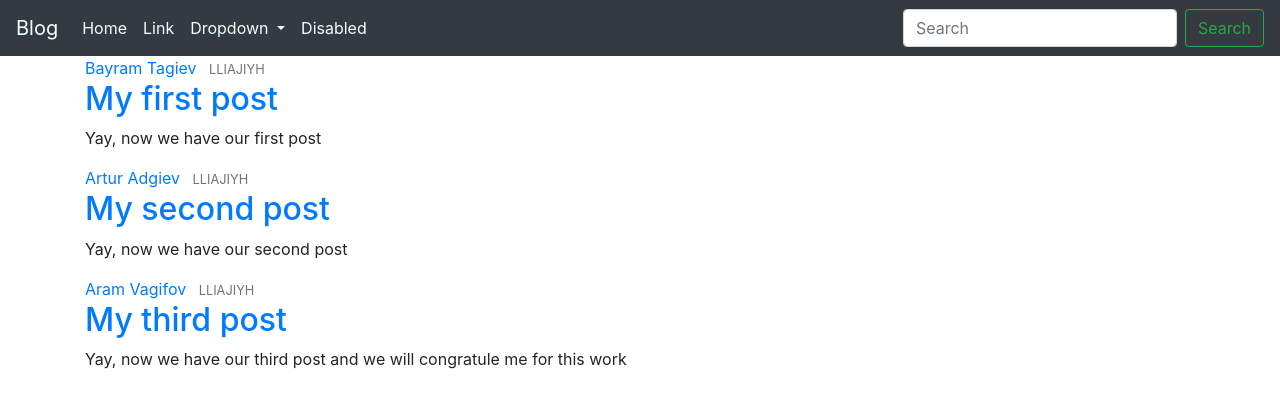
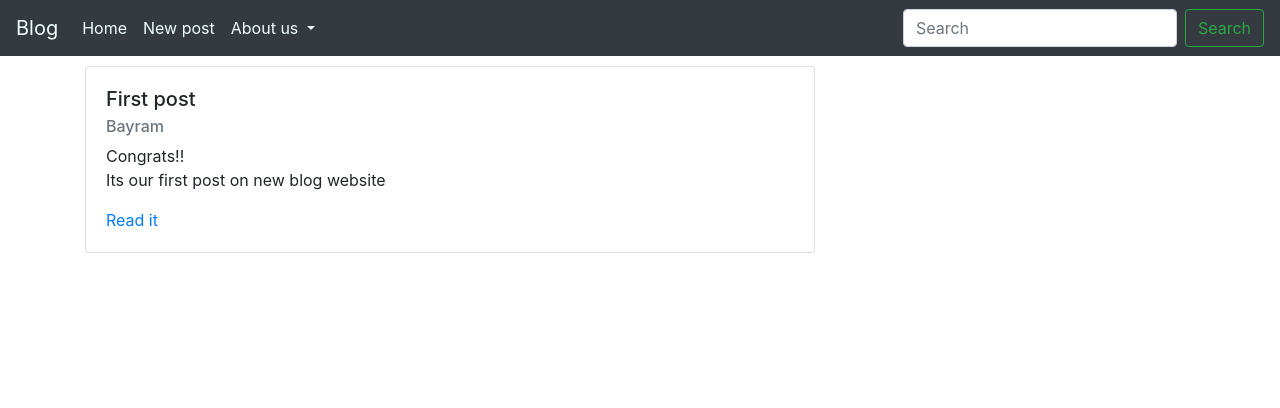
Before and after one commit to LLIAJIYH/FlaskBlog, a Flask app: page / in a window 1280 px wide. Shown: the top 408 px of the page. Run offline with Flask 2, Linux system fonts and the light colour scheme; data comes from the database, SQL or seed files in the repository; both versions use the stored data as it was after the commit; some libraries are stand-ins or nearby versions.

Commit message:
Added watching posts and adding new post

```diff
--- a/main.py
+++ b/main.py
@@ -1,30 +1,56 @@
-from flask import Flask, render_template, url_for
+from flask import Flask, render_template, url_for, request, flash, redirect, Markup
+from operator import itemgetter
+from flask_sqlalchemy import SQLAlchemy
+from datetime import datetime
+app = Flask(__name__)
+app.config['SQLALCHEMY_DATABASE_URI'] = 'sqlite:///test.db'
+app.config['SQLALCHEMY_TRACK_MODIFICATIONS'] = True
+app.secret_key = b'_5#y2L"F4Q8z\n\xec]/'
+db = SQLAlchemy(app)
 
-app = Flask(__name__)
 
-posts = [
-	{
-		'author': "Bayram Tagiev",
-		'nickname': "LLIAJIYH",
-		'title': "My first post",
-		'content': "Yay, now we have our first post"
-	},
-	{
-		'author': "Artur Adgiev",
-		'nickname': "LLIAJIYH",
-		'title': "My second post",
-		'content': "Yay, now we have our second post"
-	},
-	{
-		'author': "Aram Vagifov",
-		'nickname': "LLIAJIYH",
-		'title': "My third post",
-		'content': "Yay, now we have our third post and we will congratule me for this work"
-	}]
+class Post(db.Model):
+    id = db.Column(db.Integer, primary_key=True)
+    title = db.Column(db.String(100), nullable=False)
+    date_posted = db.Column(db.DateTime, nullable=False, default=datetime.utcnow)
+    content_preview = db.Column(db.Text, nullable=False)
+    content = db.Column(db.Text, nullable=False)
+    author = db.Column(db.String(100), nullable=False)
+
+    def __repr__(self):
+        return f"User('{self.title}', '{self.date_posted}')"
+
 
 @app.route('/')
+@app.route('/home/')
 def index():
+	posts = Post.query.order_by(Post.date_posted).all()
 	return render_template('index.html', title="Test", posts=posts)
+
+
+@app.route('/new_post/', methods=['GET', 'POST'])
+def new_post():
+	if request.method == 'POST':
+		post_title = request.form['title']
+		post_content = Markup(request.form['content'])
+		post_preview = Markup(request.form['content_preview'])
+		post_author = request.form['author']
+		newpost = Post(title=post_title, content=post_content, author=post_author, content_preview=post_preview)
+		try:
+			db.session.add(newpost)
+			db.session.commit()
+			return redirect('/')
+		except Exception as e:
+			raise e
+	else:
+		return render_template('new_post.html')
+
+@app.route('/p/<int:post_id>/')
+def p(post_id):
+	current_post = Post.query.get(post_id)
+	return render_template('post.html', post=current_post)
+
+
 
 if __name__=='__main__':
 	app.run(debug=True)
--- a/templates/base.html
+++ b/templates/base.html
@@ -15,7 +15,7 @@
   </head>
   <body>
     <nav class="navbar navbar-expand-lg navbar-light bg-dark">
-      <a class="navbar-brand" href="#"  style="color: azure">Blog</a>
+      <a class="navbar-brand" href="/"  style="color: azure">Blog</a>
       <button class="navbar-toggler" type="button" data-toggle="collapse" data-target="#navbarSupportedContent" aria-controls="navbarSupportedContent" aria-expanded="false" aria-label="Toggle navigation">
         <span class="navbar-toggler-icon"></span>
       </button>
@@ -23,24 +23,21 @@
       <div class="collapse navbar-collapse" id="navbarSupportedContent">
         <ul class="navbar-nav mr-auto">
           <li class="nav-item active">
-            <a class="nav-link" href="#" style="color: azure">Home <span class="sr-only">(current)</span></a>
+            <a class="nav-link" href="/home/" style="color: azure">Home<span class="sr-only">(current)</span></a>
           </li>
           <li class="nav-item">
-            <a class="nav-link" href="#" style="color: azure">Link</a>
+            <a class="nav-link" href="/new_post/" style="color: azure">New post</a>
           </li>
           <li class="nav-item dropdown">
             <a class="nav-link dropdown-toggle nav-dark" href="#" id="navbarDropdown" role="button" data-toggle="dropdown" aria-haspopup="true" aria-expanded="false" style="color: azure">
-              Dropdown
+              About us
             </a>
             <div class="dropdown-menu" aria-labelledby="navbarDropdown">
-              <a class="dropdown-item" href="#" style="color: grey">Action</a>
-              <a class="dropdown-item" href="#" style="color: grey">Another action</a>
+              <a class="dropdown-item" href="#" style="color: grey">Info</a>
+              <a class="dropdown-item" href="#" style="color: grey">Blog company</a>
               <div class="dropdown-divider"></div>
-              <a class="dropdown-item" href="#" style="color: grey">Something else here</a>
+              <a class="dropdown-item" href="#" style="color: grey">Licenses</a>
             </div>
-          </li>
-          <li class="nav-item">
-            <a class="nav-link disabled" href="#" tabindex="-1" aria-disabled="true" style="color: azure">Disabled</a>
           </li>
         </ul>
         <form class="form-inline my-2 my-lg-0">
--- a/templates/index.html
+++ b/templates/index.html
@@ -1,15 +1,14 @@
 {% extends 'base.html' %}
+
 {% block content %}
-      {% for post in posts %}
-        <article class="media content-section">
-          <div class="media-body">
-            <div class="article-metadata">
-              <a class="mr-2" href="">{{post.author}}</a>
-              <small class="text-muted">{{post.nickname}}</small>
-            </div>
-            <h2><a class="article-title" href="">{{post.title}}</a></h2>
-            <p class="article-content">{{post.content}}</p>
-          </div>
-        </article>
-      {% endfor %}
+  {% for post in posts %}
+    <div class="card" style="margin-top: 10px">
+      <div class="card-body">
+        <h5 class="card-title">{{post.title}}</h5>
+        <h6 class="card-subtitle mb-2 text-muted">{{post.author}}</h6>
+        <p class="card-text">{{post.content_preview|safe}}</p>
+        <a href="/p/{{post.id}}" class="card-link">Read it</a>
+      </div>
+    </div>
+  {% endfor %}
 {% endblock %}
```
Also changed, not shown: templates/new_post.html (added, +26 -0 lines), templates/post.html (added, +14 -0 lines), test.db (added).
